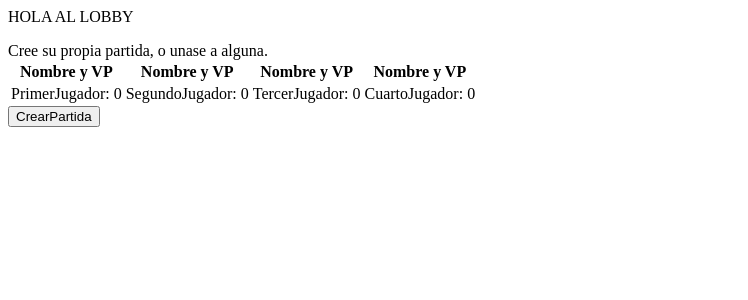
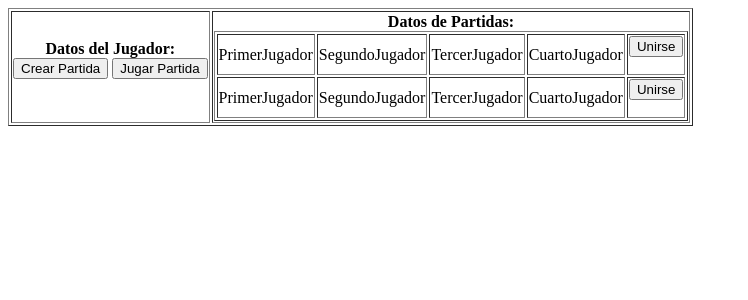
Before and after one commit to Inductionv8/hexaspace, a Django app: page /lobby/ in a window 1280 px wide. Shown: the top 300 px of the page, without its empty margins (0-748 px from the left). Run offline with Django 3.2, Linux system fonts and the light colour scheme.

Commit message:
Se hace un prototipo de sala de partidas

```diff
--- a/hexaspace/game/templates/lobby.html
+++ b/hexaspace/game/templates/lobby.html
@@ -1,20 +1,39 @@
 <html>
-<p>HOLA AL LOBBY</p>
-{{state}}
-    <table>
-        <tr>
-            <th>Nombre y VP</th>
-            <th>Nombre y VP</th>
-            <th>Nombre y VP</th>
-            <th>Nombre y VP</th>
-        </tr>
-        <tr>
-            {% for jugador in partida %}
-                <td>{{jugador.nombre}}: {{jugador.puntos_victoria}}</td>
-            {% endfor %}
-        </tr>
+    <table border="1">
+        <th>
+        Datos del Jugador:
+        <form action="/lobby/" method="get">
+            <button name="crear"> Crear Partida </button>
+            <button name="jugar"> Jugar Partida </button>
+        </form>
+        </th>
+        <th>
+            Datos de Partidas:
+            <table border="1">
+                <!-- Ejemplo de una partida creada -->
+                <tr>
+                    {% for jugador in partida %}
+                    <td>{{jugador.nombre}}</td>
+                    {% endfor %}
+                    <td>
+                    <form action="/lobby/" method="get">
+                    <button name="crear"> Unirse </button>
+                    </form>
+                    </td>
+                </tr>
+                <!-- Ejemplo de otra partida creada -->
+                <tr>
+                    {% for jugador in partida %}
+                    <td>{{jugador.nombre}}</td>
+                    {% endfor %}
+                    <td>
+                    <form action="/lobby/" method="get">
+                    <button name="crear"> Unirse </button>
+                    </form>
+                    </td>
+                </tr>
+
+            </table>
+        </th>
     </table>
-    <form action="/lobby/" method="get">
-        <button name="crear"> CrearPartida </button>
-    </form>
 </html>
```
